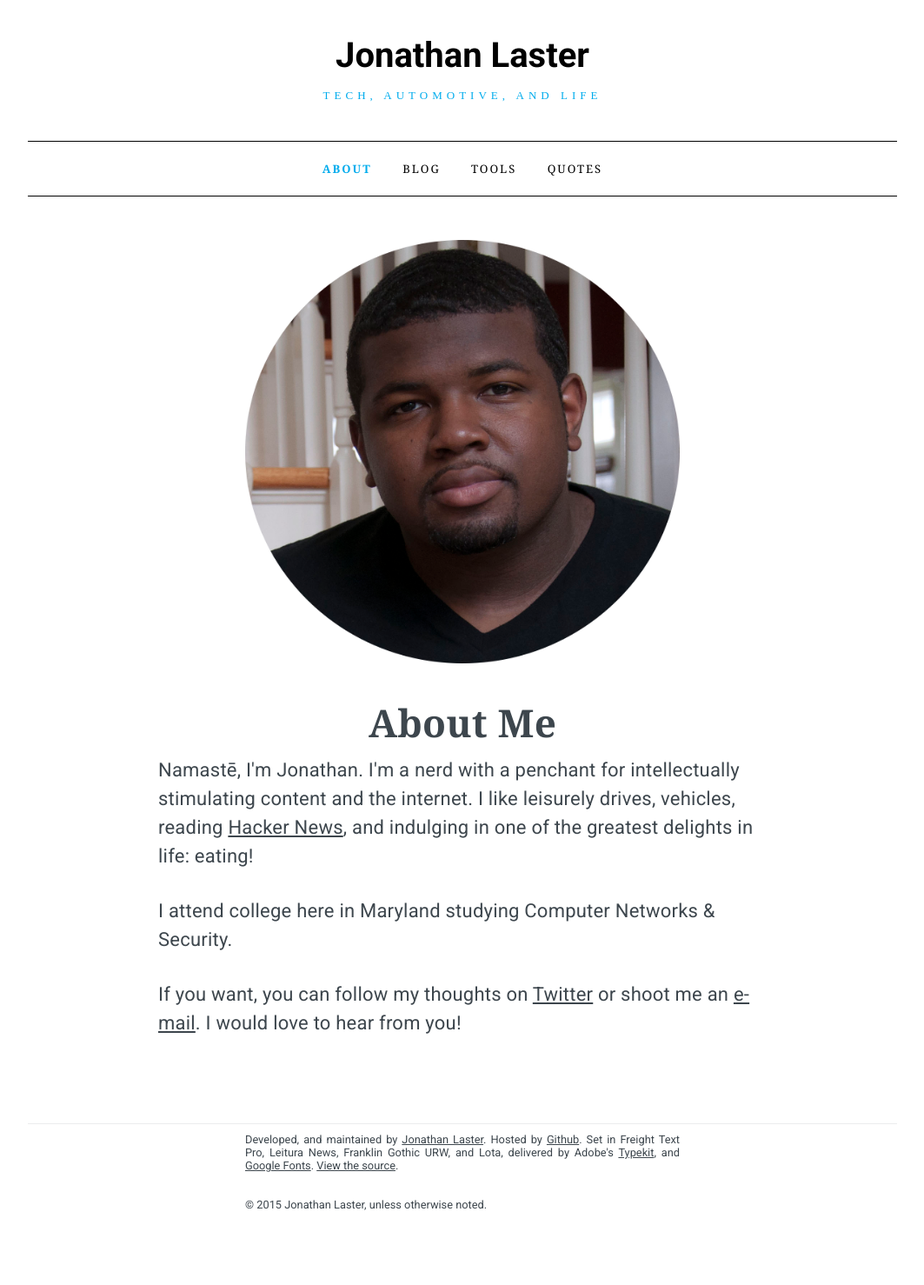
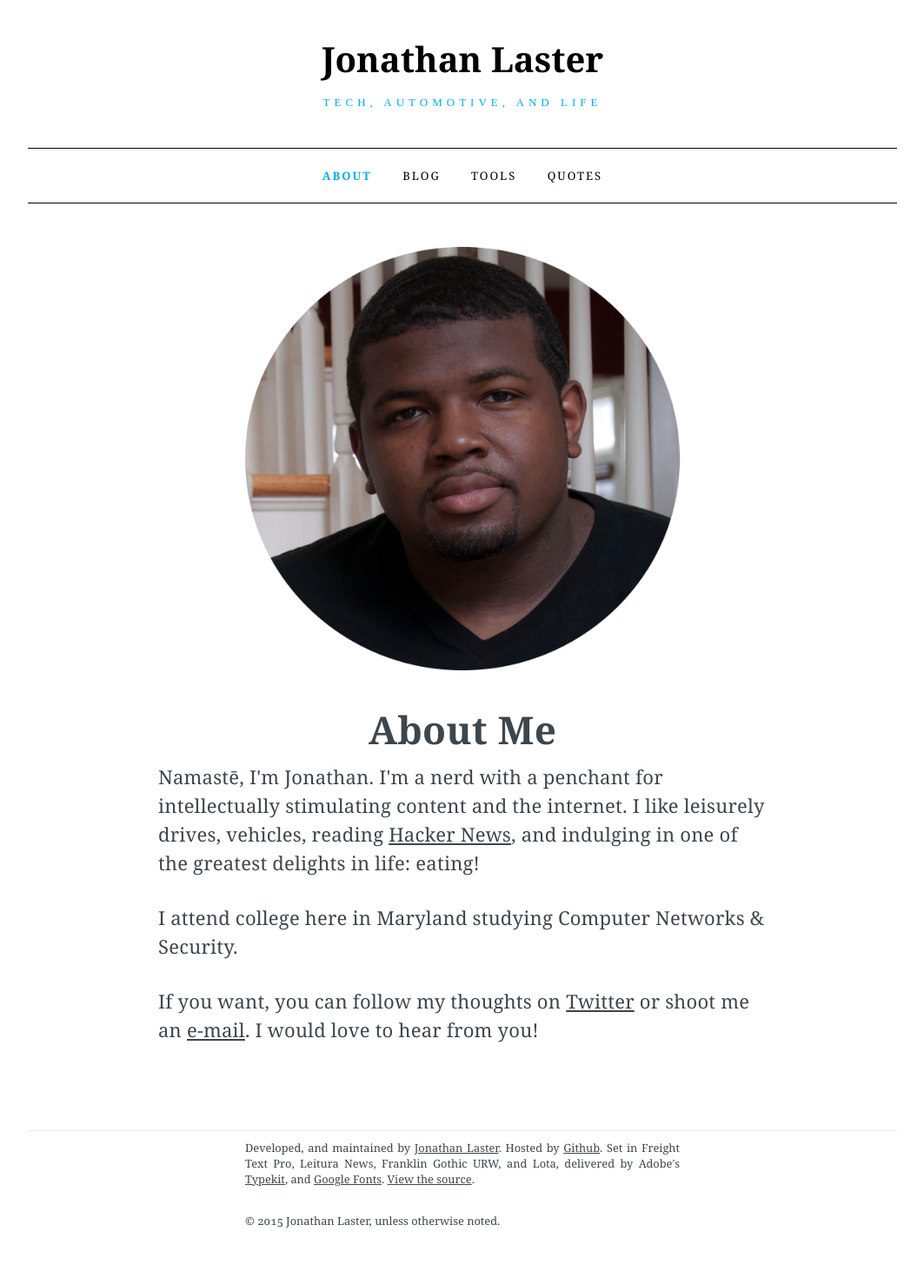
Before and after one commit to last-dev/jdl.io, a Jekyll site: the page built from index.html, in a window 1280 px wide. Shown: the whole page at 87% size, without its empty margins (108-1171 px from the left). Built offline with Jekyll 4.4.1, drawn with Linux system fonts in a browser that asks for light colours; nearby versions of some CDN libraries.

Commit message:
Returned to previous font-family

```diff
--- a/css/main.sass
+++ b/css/main.sass
@@ -2,7 +2,7 @@
 # Front matter comment to ensure Jekyll properly reads file.
 ---
 
-$base-font-stack: "freight-text-pro", "Roboto", sans-serif
+$base-font-stack: "freight-text-pro", Georgia, serif
 $title-font-stack: "leitura-news", Georgia, serif
 $content-font-size: 22px
 $content-font-color: #3d464d
@@ -257,7 +257,6 @@ blockquote
   line-height: 1.5
   letter-spacing: .01em
   text-rendering: optimizeLegibility
-  -webkit-font-smoothing: antialiased
 
   a
     color: $content-font-color
```
